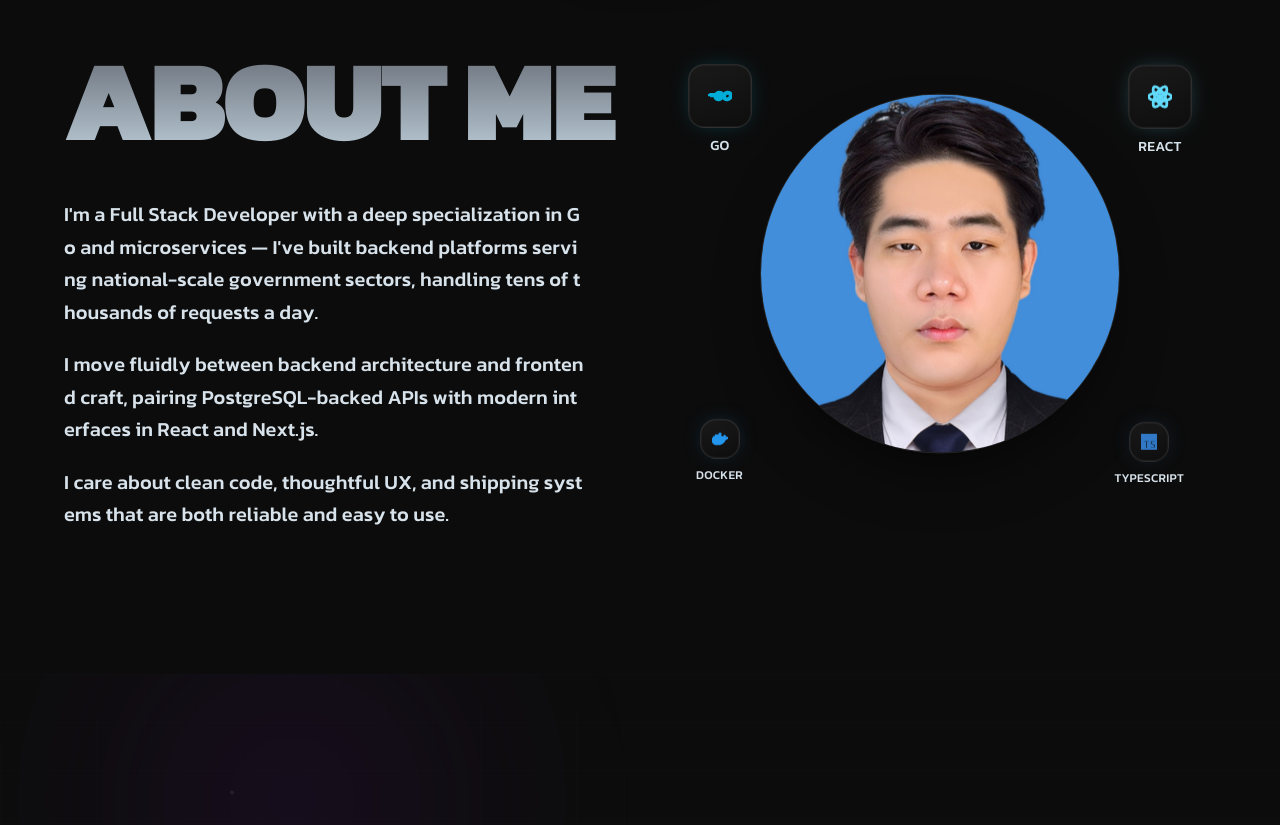
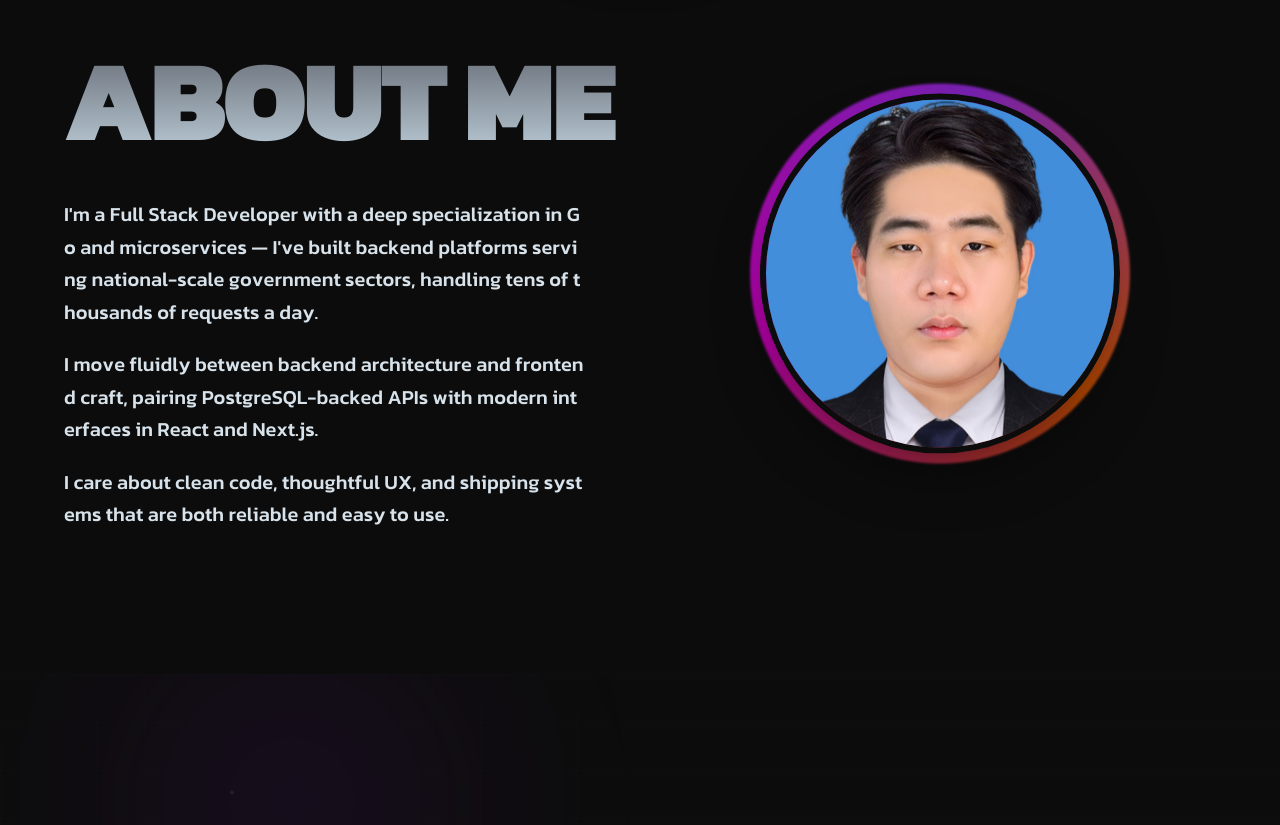
Before and after one commit to tonklasocute/tonkla-portfolio, a React (Vite) app: page / in a window 1280 px wide. Shown: the part 902-1727 px from the top of the page. Built offline with nearby package versions, Linux system fonts and the light colour scheme.

Commit message:
feat: enhance AboutSection layout and styling; remove TechBadge and corner badges

```diff
--- a/src/components/AboutSection.tsx
+++ b/src/components/AboutSection.tsx
@@ -1,20 +1,12 @@
 import { motion } from 'framer-motion'
 import FadeIn from './FadeIn'
 import AnimatedText from './AnimatedText'
-import TechBadge from './TechBadge'
 import profilePhoto from '../assets/profile.png'
 
 const ABOUT_PARAGRAPHS = [
   "I'm a Full Stack Developer with a deep specialization in Go and microservices — I've built backend platforms serving national-scale government sectors, handling tens of thousands of requests a day.",
   'I move fluidly between backend architecture and frontend craft, pairing PostgreSQL-backed APIs with modern interfaces in React and Next.js.',
   'I care about clean code, thoughtful UX, and shipping systems that are both reliable and easy to use.',
-]
-
-const CORNER_BADGES = [
-  { name: 'Go', size: 'md' as const, position: '-top-6 -left-6 sm:-top-8 sm:-left-8', delay: 0.2 },
-  { name: 'React', size: 'md' as const, position: '-top-6 -right-6 sm:-top-8 sm:-right-8', delay: 0.6 },
-  { name: 'Docker', size: 'sm' as const, position: '-bottom-5 -left-5 sm:-bottom-6 sm:-left-6', delay: 1 },
-  { name: 'TypeScript', size: 'sm' as const, position: '-bottom-5 -right-5 sm:-bottom-6 sm:-right-6', delay: 1.4 },
 ]
 
 export default function AboutSection() {
@@ -46,43 +38,42 @@ export default function AboutSection() {
         <FadeIn delay={0.2} x={60} y={0} duration={0.9}>
           <div className="relative w-full max-w-[440px] mx-auto">
             <div
-              className="absolute inset-0 -z-10 rounded-full blur-3xl"
+              className="absolute inset-0 -z-10 rounded-full blur-[80px] opacity-90"
               style={{
                 background:
-                  'radial-gradient(circle at 30% 25%, rgba(182,0,168,0.35) 0%, transparent 55%), radial-gradient(circle at 75% 80%, rgba(190,76,0,0.3) 0%, transparent 55%)',
+                  'radial-gradient(circle at 30% 25%, rgba(182,0,168,0.45) 0%, transparent 55%), radial-gradient(circle at 75% 80%, rgba(190,76,0,0.4) 0%, transparent 55%)',
               }}
             />
 
-            {CORNER_BADGES.map((badge) => (
             <motion.div
-                key={badge.name}
-                className={`absolute z-20 hidden sm:block ${badge.position}`}
-                animate={{ y: [0, -10, 0] }}
-                transition={{
-                  duration: 4.5,
-                  repeat: Infinity,
-                  ease: 'easeInOut',
-                  delay: badge.delay,
+              className="relative mx-auto aspect-square w-full max-w-[320px] sm:max-w-[360px]"
+              animate={{ y: [0, -14, 0] }}
+              transition={{ duration: 5, repeat: Infinity, ease: 'easeInOut' }}
+            >
+              <motion.div
+                className="absolute -inset-[10px] rounded-full"
+                style={{
+                  background:
+                    'conic-gradient(from 0deg, #B600A8, #7621B0, #BE4C00, #B600A8)',
+                  filter: 'blur(1px)',
                 }}
-              >
-                <TechBadge name={badge.name} size={badge.size} />
-              </motion.div>
-            ))}
+                animate={{ rotate: 360 }}
+                transition={{ duration: 10, repeat: Infinity, ease: 'linear' }}
+              />
 
-            <motion.div
-              className="relative mx-auto aspect-square w-full max-w-[320px] sm:max-w-[360px] rounded-full overflow-hidden border border-white/10"
+              <div
+                className="relative w-full h-full rounded-full overflow-hidden border-[6px] border-[#0C0C0C]"
                 style={{
                   boxShadow:
-                  '0 30px 60px -20px rgba(0,0,0,0.6), inset 0 0 0 1px rgba(255,255,255,0.06), inset 0 0 50px 14px rgba(12,12,12,0.55)',
+                    '0 30px 60px -20px rgba(0,0,0,0.6), inset 0 0 50px 14px rgba(12,12,12,0.55)',
                 }}
-              animate={{ y: [0, -14, 0] }}
-              transition={{ duration: 5, repeat: Infinity, ease: 'easeInOut' }}
               >
                 <img
                   src={profilePhoto}
                   alt="Khomkrit Daengnuan"
                   className="w-full h-full object-cover"
                 />
+              </div>
             </motion.div>
           </div>
         </FadeIn>
```
Lines whose indentation alone changed are shown as unchanged.
